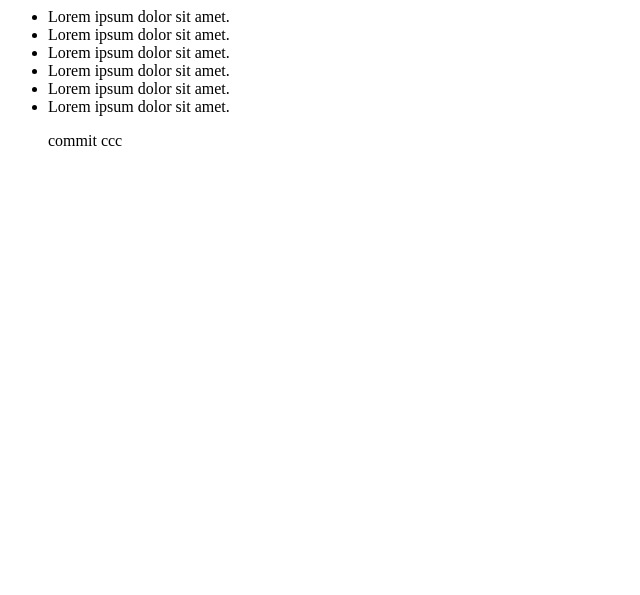
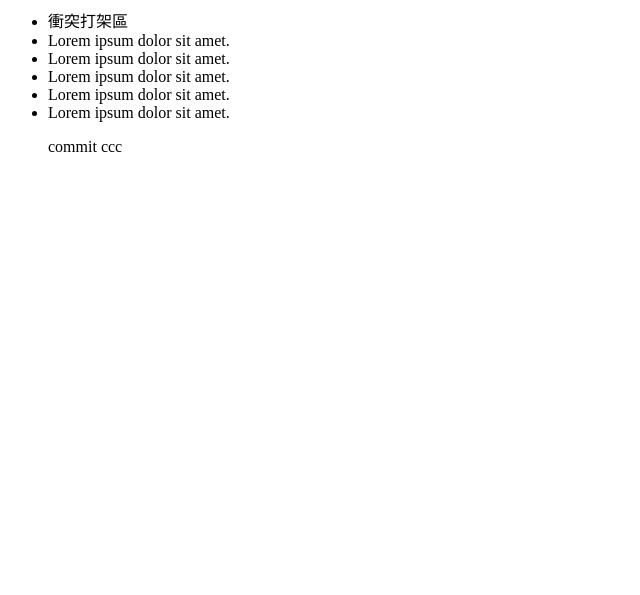
Before and after one commit to weilun1202/TJD101art, a plain HTML site: page index.html in a window 1280 px wide. Shown: the part 205-800 px from the top of the page, without its empty margins (0-640 px from the left). Drawn offline with Linux system fonts and the light colour scheme.

Commit message:
footer衝突測試

```diff
--- a/index.html
+++ b/index.html
@@ -22,7 +22,7 @@
     <h1>不想要上班，希望有很多錢</h1>
     <footer>
         <ul>
-            <li>Lorem ipsum dolor sit amet.</li>
+            <li>衝突打架區</li>
             <li>Lorem ipsum dolor sit amet.</li>
             <li>Lorem ipsum dolor sit amet.</li>
             <li>Lorem ipsum dolor sit amet.</li>
```
